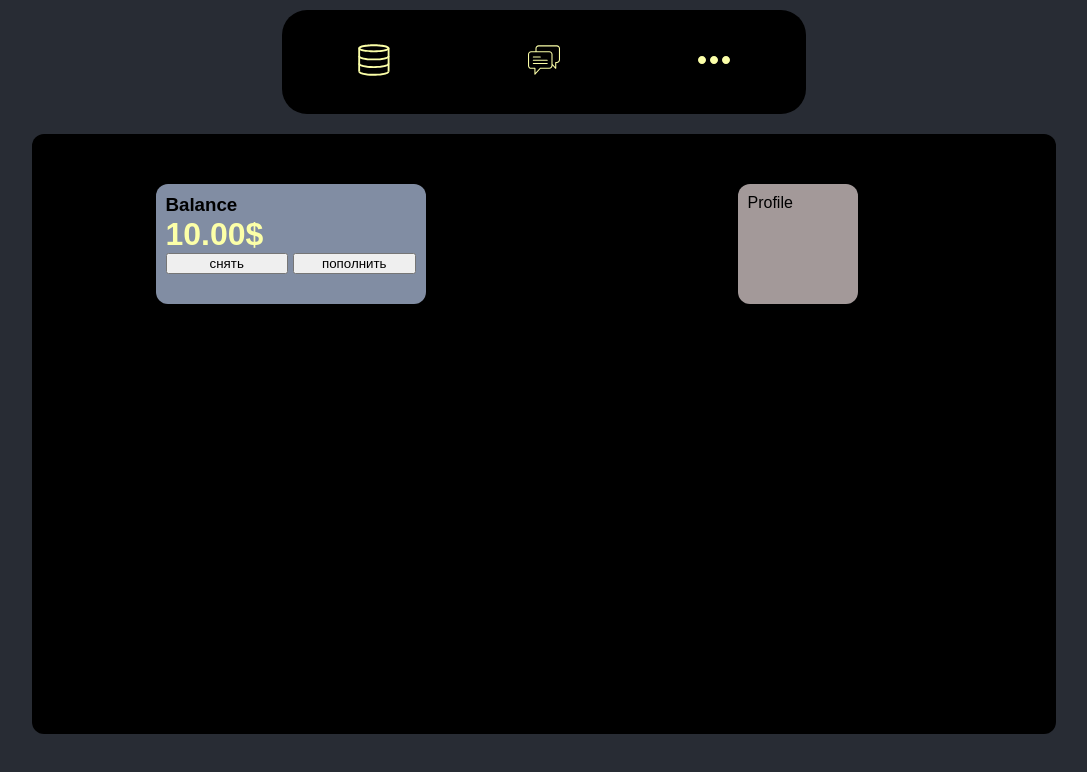
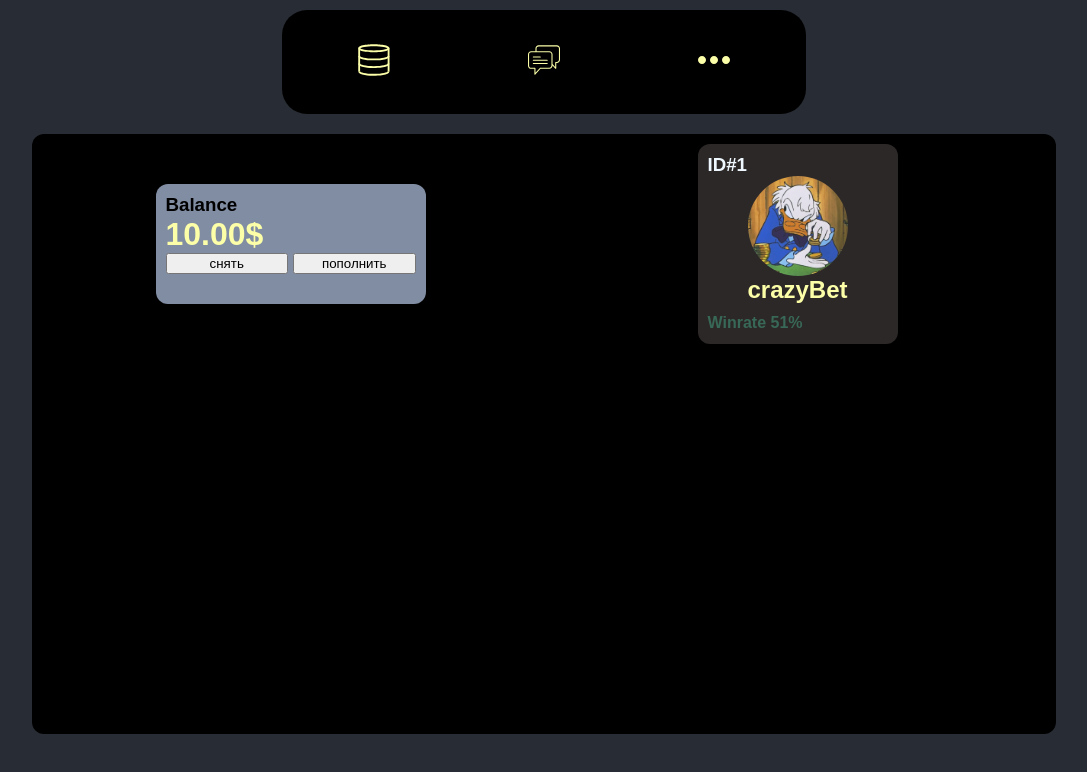
Before and after one commit to CTAC-Saint-Peterburg/blagoflip, a React (Create React App) app: page / in a window 1280 px wide. Shown: the top 772 px of the page, without its empty margins (96-1183 px from the left). Built offline with nearby package versions, Linux system fonts and the light colour scheme.

Commit message:
init: main page

```diff
--- a/src/components/Balance.jsx
+++ b/src/components/Balance.jsx
@@ -2,8 +2,8 @@ import styles from "../styleComponents/Balance.module.css";
 export default function Balance() {
   return (
     <div className={styles.main}>
-      <h3>Balance</h3>
-      <h2>10.00$</h2>
+      <h3 className={styles.h3Balance}>Balance</h3>
+      <h2 className={styles.h2Balance}>10.00$</h2>
       <div className={styles.buttonblock}>
         <button>снять</button>
         <button>пополнить</button>
--- a/src/components/Profile.jsx
+++ b/src/components/Profile.jsx
@@ -1,4 +1,14 @@
 import styles from "../styleComponents/Profile.module.css";
+import img from "../images/avatar.png";
 export default function Profile() {
-  return <div className={styles.main}>Profile</div>;
+  return (
+    <div className={styles.main}>
+      <h3 className={styles.h3Profile}>ID#1</h3>
+      <div className={styles.imgwrapper}>
+        <img className={styles.imgProfile} src={img} alt="Avatar" />
+        <h2 className={styles.h2Profile}>crazyBet</h2>
+      </div>
+      <h4 className={styles.h4Winrate}>Winrate 51%</h4>
+    </div>
+  );
 }
--- a/src/styleComponents/Balance.module.css
+++ b/src/styleComponents/Balance.module.css
@@ -5,10 +5,10 @@
   background-color: #818da3;
   border-radius: 12px;
 }
-h3 {
+.h3Balance {
   margin: 0 0 0 0;
 }
-h2 {
+.h2Balance {
   text-align: left;
   margin: 0 0 0 0;
   font-size: 32px;
--- a/src/styleComponents/Profile.module.css
+++ b/src/styleComponents/Profile.module.css
@@ -1,7 +1,32 @@
 .main {
   padding: 10px;
-  height: 100px;
-  width: 100px;
-  background-color: rgb(163, 153, 153);
+  height: 180px;
+  width: 180px;
+  background-color: #2d2828;
   border-radius: 12px;
 }
+.imgwrapper {
+  margin: 0 0 0 0;
+  display: grid;
+  justify-items: center;
+  align-items: center;
+}
+.imgProfile {
+  width: 100px;
+  height: 100px;
+  border-radius: 50%;
+}
+.h3Profile {
+  margin: 0 0 0 0;
+  color: aliceblue;
+}
+.h2Profile {
+  text-align: left;
+  margin: 0 0 0 0;
+  font-size: 24px;
+  color: #fcffa8;
+}
+.h4Winrate {
+  margin: 10px 0 0 0;
+  color: #386857;
+}
```
Also changed, not shown: src/images/avatar.png (added), 1 other file (tests, documents, lock files or other folders).
